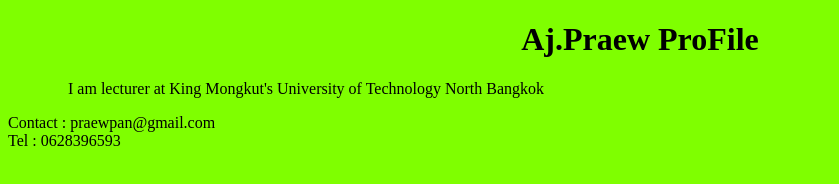
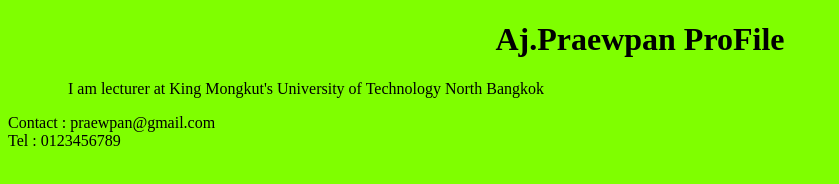
Before and after one commit to Praewpan1/github-desktop-project_sec1_2-67, a plain HTML site: page index.html in a window 1280 px wide. Shown: the whole page, without its empty margins (0-839 px from the left). Drawn offline with Linux system fonts and the light colour scheme.

Commit message:
Update index.html with  change profile

```diff
--- a/index.html
+++ b/index.html
@@ -7,9 +7,9 @@
     <link rel="stylesheet" href="css/index.css">
 </head>
 <body>
-    <h1>Aj.Praew ProFile</h1>
+    <h1>Aj.Praewpan ProFile</h1>
     <p>I am lecturer at King Mongkut's University of Technology North Bangkok</p>
     <footer>Contact : praewpan@gmail.com <br>
-    Tel : 0628396593</footer>
+    Tel : 0123456789</footer>
 </body>
 </html>
```
